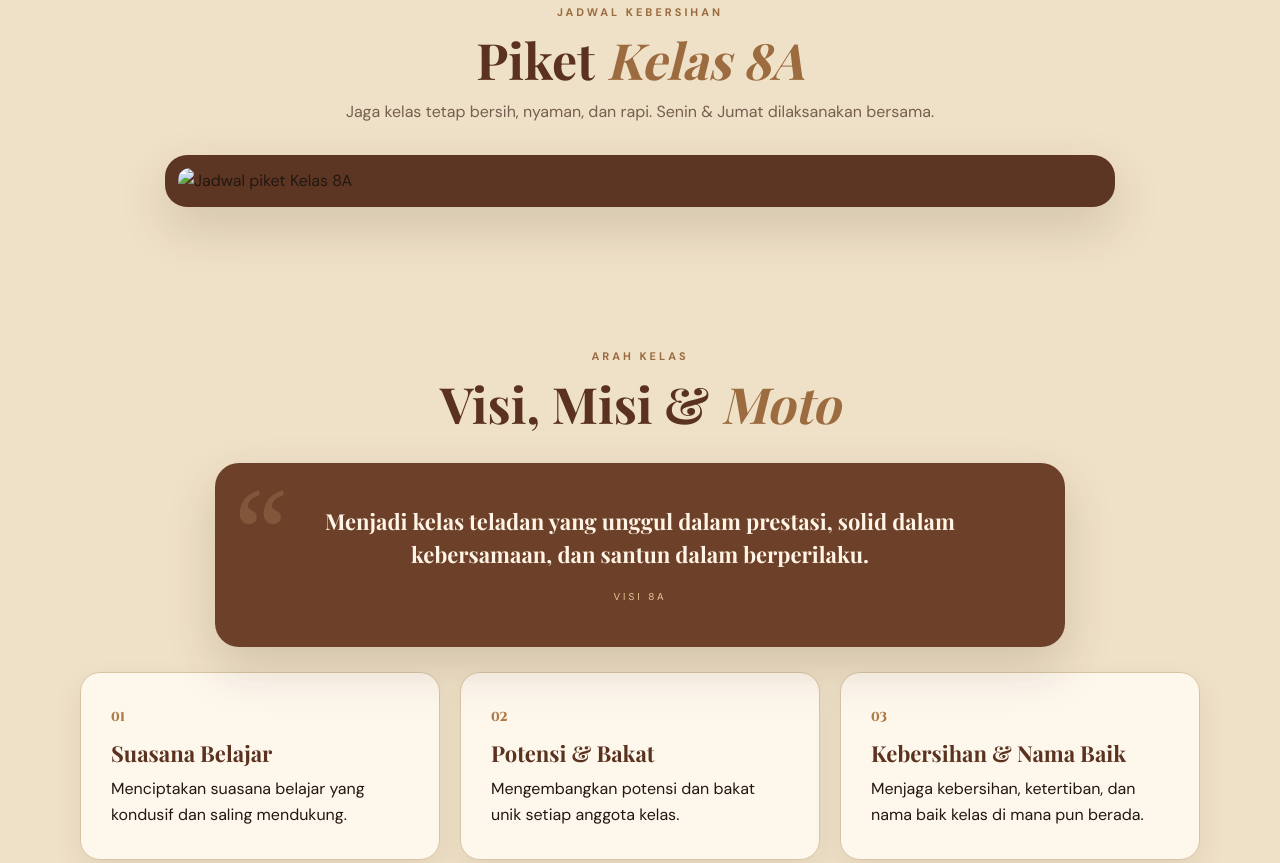
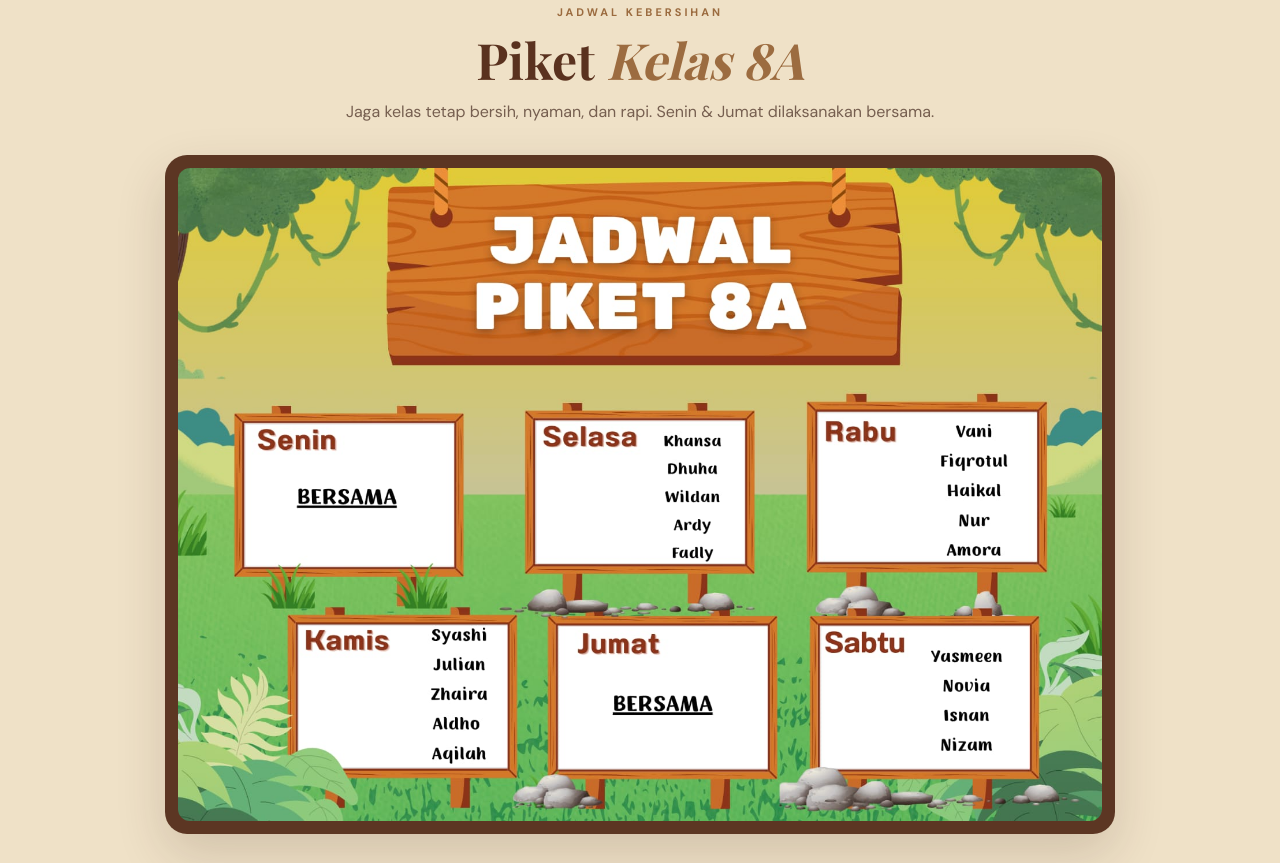
Before and after one commit to Khakim12-creator/Class-8A, a plain HTML site: page index.html in a window 1280 px wide. Shown: the part 2580-3443 px from the top of the page. Drawn offline with nearby package versions, Linux system fonts and the light colour scheme.

Commit message:
Perbaiki gambar jadwal piket

```diff
--- a/index.html
+++ b/index.html
@@ -94,7 +94,7 @@
         <p>Jaga kelas tetap bersih, nyaman, dan rapi. Senin & Jumat dilaksanakan bersama.</p>
       </div>
       <div class="piket-frame">
-        <img src="assets/jadwal-piket.jpg" alt="Jadwal piket Kelas 8A" loading="lazy">
+        <img src="jadwal-piket.jpg" alt="Jadwal piket Kelas 8A" loading="lazy">
       </div>
     </section>
 
```
